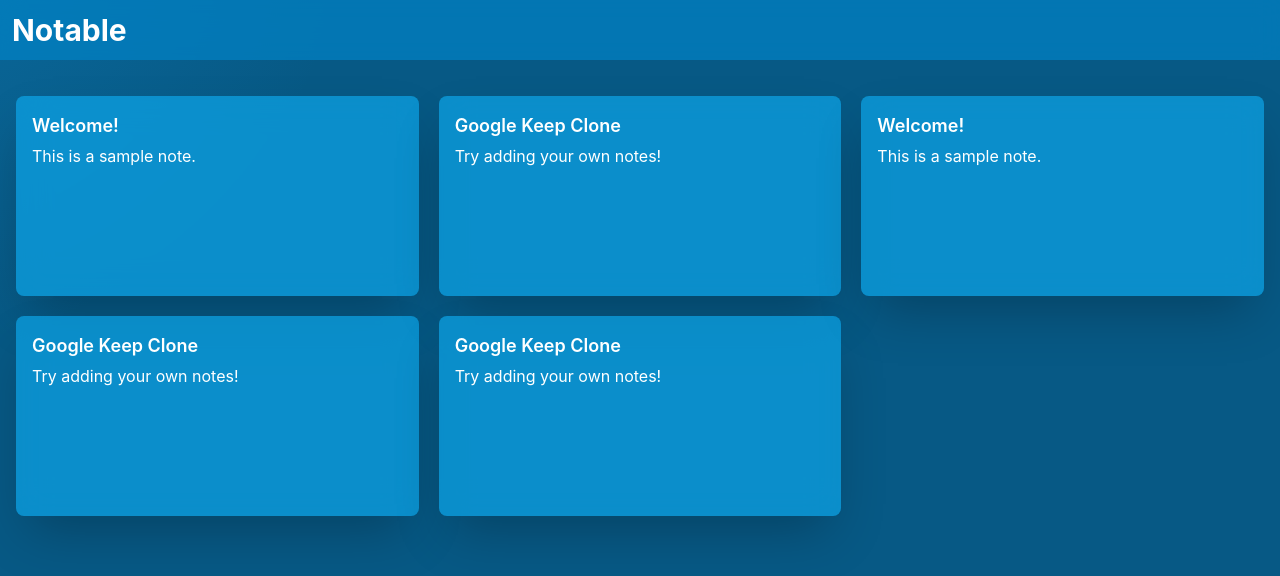
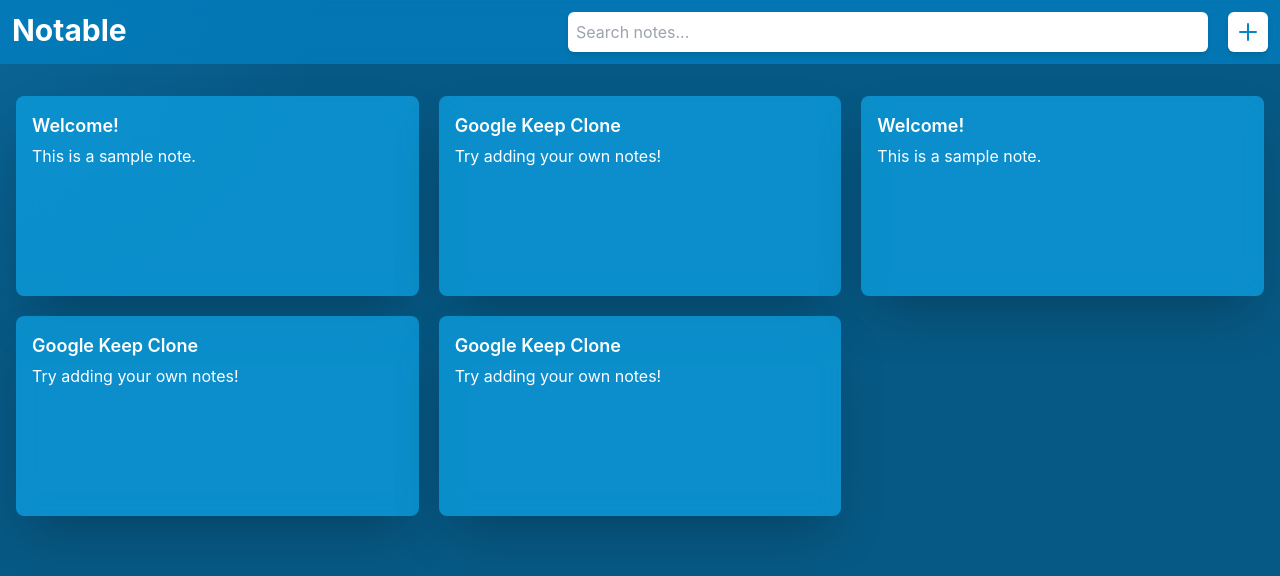
Before and after one commit to AlainAmbrose/Notable, a Next.js app: page / in a window 1280 px wide. Shown: the top 576 px of the page. Built offline with nearby package versions, Linux system fonts and the light colour scheme.

Commit message:
added search bar component and new note button

```diff
--- a/components/NewNotePopup.js
+++ b/components/NewNotePopup.js
@@ -2,10 +2,14 @@
 import clsx from "clsx";
 import { useState, useEffect } from "react";
 
-const NewNotePopup = ({ notes, setNotes }) => {
+const NewNotePopup = ({
+  notes,
+  setNotes,
+  newNoteIsVisible,
+  setNewNoteIsVisible,
+}) => {
   const [inputTitle, setInputTitle] = useState("");
   const [inputContent, setInputContent] = useState("");
-  const [isVisible, setIsVisible] = useState(false);
 
   const addNote = () => {
     if (inputTitle.trim() || inputContent.trim()) {
@@ -20,14 +24,13 @@
       setInputTitle("");
       setInputContent("");
     }
-    setIsVisible(false);
   };
 
   useEffect(() => {
     const handleKeyDown = (event) => {
       if ((event.metaKey || event.ctrlKey) && event.key.toLowerCase() === "i") {
         event.preventDefault(); // Prevents browser default (like italicizing text)
-        setIsVisible((prev) => !prev);
+        setNewNoteIsVisible((prev) => !prev);
       }
     };
 
@@ -36,13 +39,13 @@
   }, []);
 
   const handleOverlayClick = (event) => {
-    setIsVisible(false);
+    setNewNoteIsVisible(false);
   };
 
   return (
     <div
       className={clsx(
-        !isVisible && "invisible",
+        !newNoteIsVisible && "invisible",
         "fixed top-0 backdrop-blur-sm left-0 w-full h-full bg-black/50 flex justify-center items-center opacity-100 z-[1000]"
       )}
       onClick={handleOverlayClick}
--- /dev/null
+++ b/components/SearchBar.js
@@ -0,0 +1,15 @@
+import React from "react";
+
+const SearchBar = ({ searchQuery, setSearchQuery }) => {
+  return (
+    <input
+      type="text"
+      className="bg-white p-2 w-[50vw] mr-5 rounded-md shadow-md focus:outline-none flex-initial"
+      placeholder="Search notes..."
+      value={searchQuery}
+      onChange={(e) => setSearchQuery(e.target.value)}
+    />
+  );
+};
+
+export default SearchBar;
--- a/pages/index.js
+++ b/pages/index.js
@@ -3,25 +3,39 @@
 import { useState } from "react";
 import NewNotePopup from "../components/NewNotePopup.js";
 import Masonry from "react-masonry-css";
+import SearchBar from "../components/SearchBar";
 
 const breakpointColumnsObj = {
   default: 4, // 4 columns on large screens
-  1500: 3,  // 3 columns at 1500px and below
-  1200: 2,  // 2 columns at 1200px and below
-  700: 1,   // 1 column at 700px and below
+  1500: 3, // 3 columns at 1500px and below
+  1200: 2, // 2 columns at 1200px and below
+  700: 1, // 1 column at 700px and below
 };
 
 export default function Home() {
   const [notes, setNotes] = useState([
     { id: 1, title: "Welcome!", content: "This is a sample note." },
-    { id: 2, title: "Google Keep Clone", content: "Try adding your own notes!" },
+    {
+      id: 2,
+      title: "Google Keep Clone",
+      content: "Try adding your own notes!",
+    },
     { id: 3, title: "Welcome!", content: "This is a sample note." },
-    { id: 4, title: "Google Keep Clone", content: "Try adding your own notes!" },
-    { id: 5, title: "Google Keep Clone", content: "Try adding your own notes!" },
+    {
+      id: 4,
+      title: "Google Keep Clone",
+      content: "Try adding your own notes!",
+    },
+    {
+      id: 5,
+      title: "Google Keep Clone",
+      content: "Try adding your own notes!",
+    },
   ]);
 
-  // Track the mouse position relative to the main element
+  const [searchQuery, setSearchQuery] = useState("");
   const [mousePos, setMousePos] = useState({ x: -100, y: -100 });
+  const [newNoteIsVisible, setNewNoteIsVisible] = useState(false);
 
   return (
     <>
@@ -29,37 +43,59 @@
         <title>Notable</title>
       </Head>
       <main
-        // Remove bg-sky-800 from the class list so that the inline style takes full control.
         className="h-screen p-4 items-center overflow-scroll"
         onMouseMove={(e) => {
-          // Get the bounding rectangle of the main element
           const rect = e.currentTarget.getBoundingClientRect();
-          // Calculate the mouse position relative to the element
           setMousePos({ x: e.clientX - rect.left, y: e.clientY - rect.top });
         }}
         onMouseLeave={() => {
-          // Optional: reset the mouse position when leaving
           setMousePos({ x: -100, y: -100 });
         }}
         style={{
-          // Use the Tailwind bg-sky-800 equivalent (e.g. #075985) as the base background color.
           backgroundColor: "#075985",
-          // Overlay a radial gradient centered on the mouse position.
-          // The gradient creates a circle with a 150px radius where the background appears lighter.
           backgroundImage: `radial-gradient(
             circle 500px at ${mousePos.x}px ${mousePos.y}px,
             rgba(19, 147, 216, 0.3),
             transparent 90%
           )`,
-          // Ensure the gradient layers on top of the base color.
           backgroundBlendMode: "lighten",
         }}
       >
-        <header className="bg-sky-600 bg-opacity-70 backdrop-blur-md w-full p-3 fixed top-0 left-0 z-50">
+        <header className="flex justify-between bg-sky-600 bg-opacity-70 backdrop-blur-md w-full p-3 fixed top-0 left-0 z-50">
           <h1 className="text-3xl font-bold text-white">Notable</h1>
+          <div className="flex justify-between">
+            <SearchBar
+              searchQuery={searchQuery}
+              setSearchQuery={setSearchQuery}
+            />
+            <button
+              className="bg-white p-2 rounded-md shadow-md cursor-pointer"
+              onClick={() => setNewNoteIsVisible(true)}
+            >
+              <svg
+                xmlns="http://www.w3.org/2000/svg"
+                className="h-6 w-6 text-sky-600"
+                fill="none"
+                viewBox="0 0 24 24"
+                stroke="currentColor"
+              >
+                <path
+                  strokeLinecap="round"
+                  strokeLinejoin="round"
+                  strokeWidth={2}
+                  d="M12 4v16m8-8H4"
+                />
+              </svg>
+            </button>
+          </div>
         </header>
         <div className="mt-20">
-          <NewNotePopup setNotes={setNotes} notes={notes} />
+          <NewNotePopup
+            setNotes={setNotes}
+            notes={notes}
+            newNoteIsVisible={newNoteIsVisible}
+            setNewNoteIsVisible={setNewNoteIsVisible}
+          />
           <Masonry
             breakpointCols={breakpointColumnsObj}
             className="flex animate-slide-fade gap-5"
```
